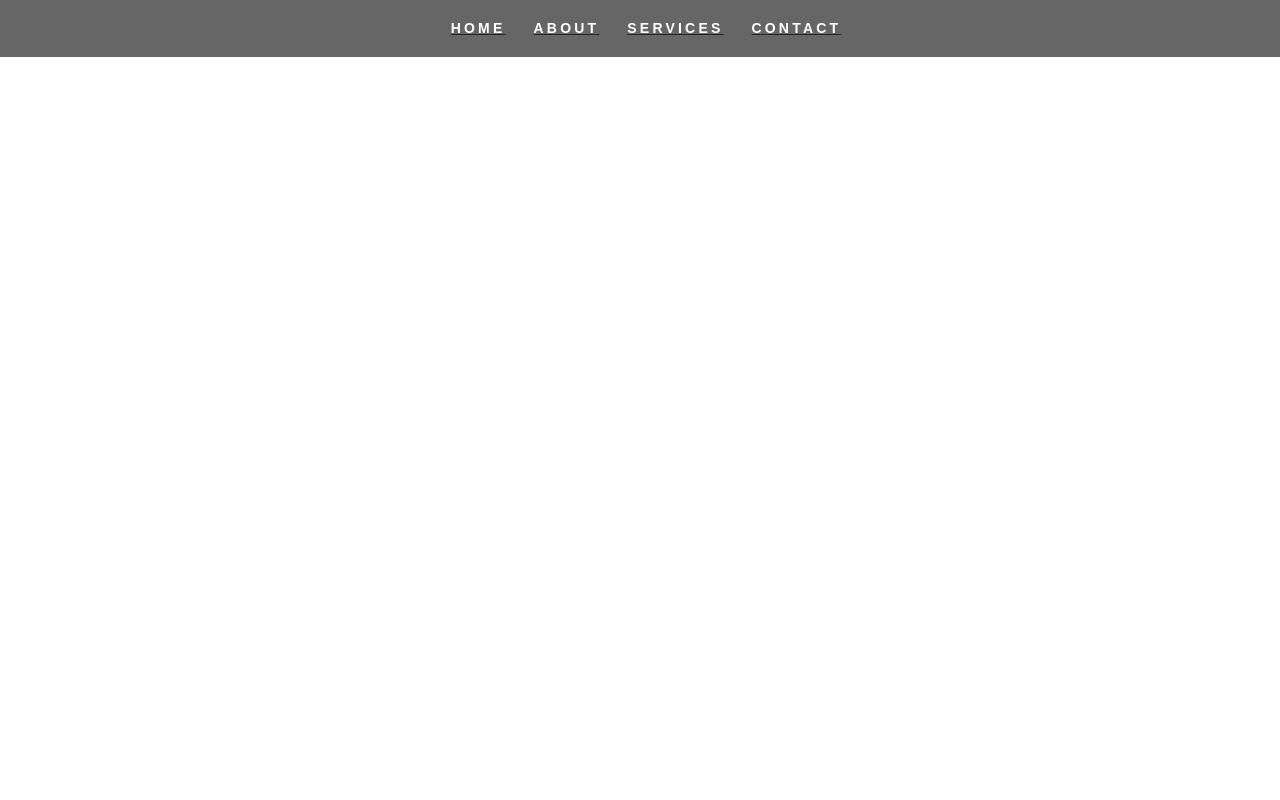
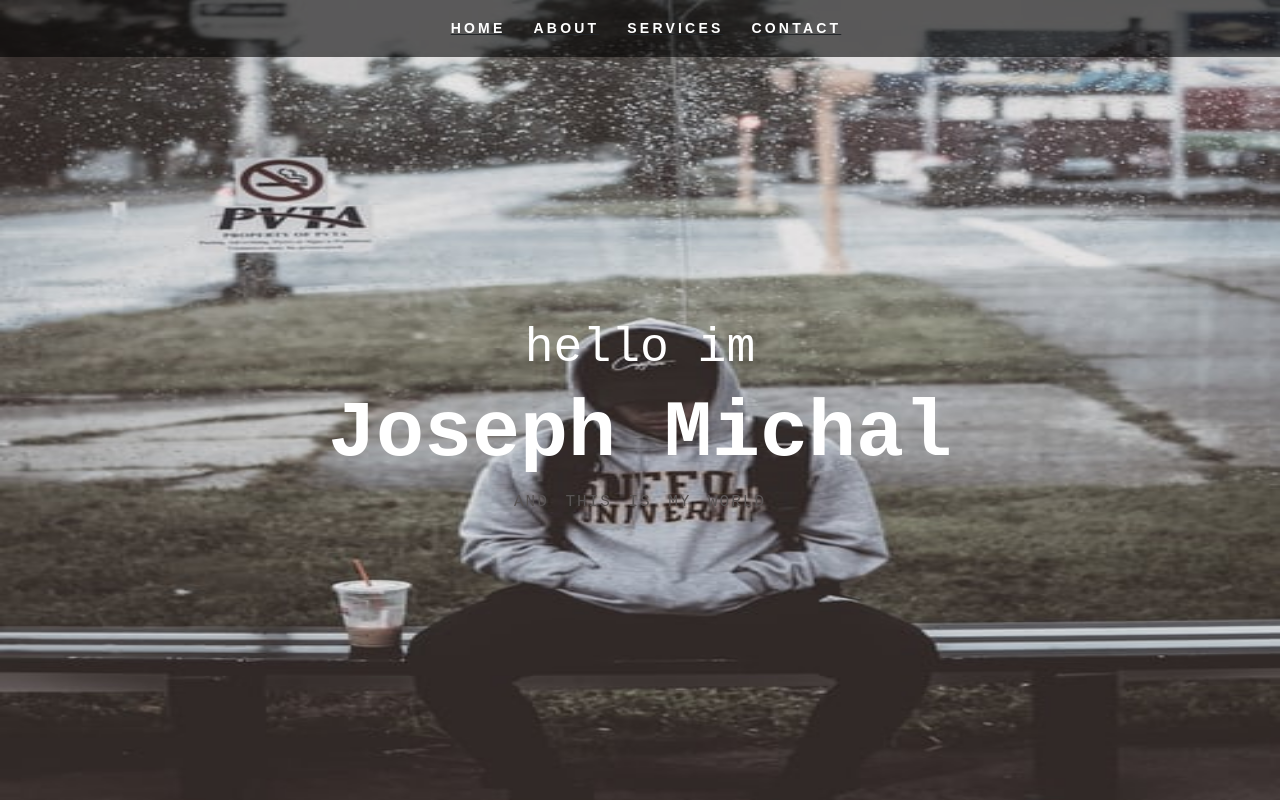
Before and after one commit to Josephmichal/portfolio-website-with-html-css-bootstrap, a plain HTML site: page index.html in a window 1280 px wide. Drawn offline with nearby package versions, Linux system fonts and the light colour scheme.

Commit message:
home background image completed

```diff
--- a/indexx.html
+++ b/index.html
@@ -8,6 +8,7 @@
     <link rel="stylesheet" href="style.css">
 </head>
 <body>
+  <!--------------------------------navbar------------------------------->
 <div>
 
     <nav class="navbar navbar-expand-md navbar-dark bg-dark fixed-top">
@@ -36,6 +37,16 @@
       </nav>
 </div>
 
+<!-------------------background start--------------------------------->
+<div class="background">
+<img src="./website images/pro pic.jpg" style="background-size:cover;" alt="" class="img-fluid">
+</div>
+
+<div class="heading-content text-center">
+  <h5>hello im </h5>
+  <h1>Joseph Michal</h1>
+  <p>AND THIS IS MY WORLD</p>
+</div>
 
 
 
--- a/style.css
+++ b/style.css
@@ -5,7 +5,7 @@ body{
     overflow-x: hidden;
     font-family: sans-serif;
 }
-
+/*----------------------navbar---------------------------------------------*/
 .navbar{
     text-decoration:underline;
     font-size: 14px;
@@ -25,5 +25,72 @@ body{
 
 .navbar-dark .navbar-nav .nav-link.active,
 .navbar-dark .navbar-nav .nav-link:hover{
-    color: #26e456
+    color: #26e4ab
 }
+.img-fluid{
+    width: 100%;
+    height: 800px;
+
+}
+/*-----------------------------------------------hello im joseph--------------------------*/
+.heading-content{
+    position: absolute;
+    top: 40%;
+    width: 100%;
+    max-width: 100%;
+
+}
+                       /*selection*/
+.heading-content h5::selection{
+    background: red;
+    color: yellow;
+}
+.heading-content h1::selection{
+    background: yellow;
+    color: red;
+}
+
+.heading-content p::selection{
+    background: red;
+    color: yellow;
+}
+
+/*----------------text editing------------*/
+
+
+.heading-content h5{
+    font-size: 3em;
+    font-weight: 300;
+    color: white;
+    font-family: monospace;
+}
+.heading-content h5:hover{
+    color: #26e4ab
+
+}
+
+
+.heading-content h1{
+    font-size: 5em;
+    font-weight: bolder;
+    color: white;
+    font-family: monospace;
+}
+
+.heading-content h1:hover{
+    color: #26e4ab
+
+}
+
+.heading-content p{
+    font-size: 1em;
+    font-weight: lighter;
+    color: rgb(88, 84, 84);
+    font-family: monospace;
+    word-spacing: 5px;
+    letter-spacing: 2px;
+}
+.heading-content p:hover{
+    color: #26e4ab
+
+}
```
Also changed, not shown: website images/photo-1536840362362-9241939f8874.jpg (added), website images/pro pic.jpg (added).
